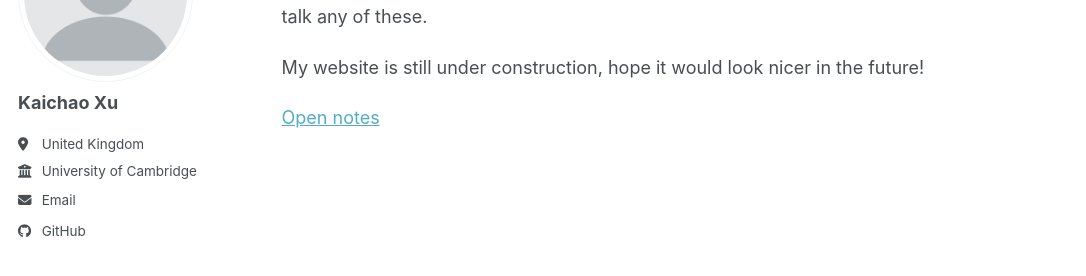
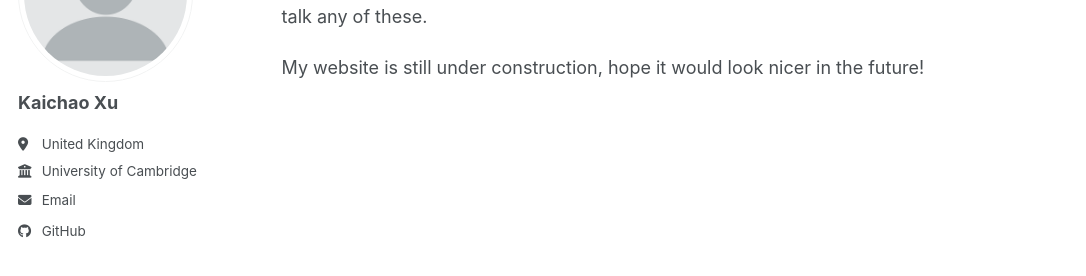
Before and after one commit to kx247/kaichaoxu, a Jekyll site: the page built from _pages/about.md, in a window 1280 px wide. Shown: the part 194-470 px from the top of the page, without its empty margins (0-1086 px from the left). Built offline with Jekyll 4.4.1, drawn with Linux system fonts in a browser that asks for light colours; a style sheet for code colours, icons or effects is not loaded.

Commit message:
Update about.md

```diff
--- a/_pages/about.md
+++ b/_pages/about.md
@@ -10,6 +10,3 @@ redirect_from:
 My name is Kaichao Xu, currently a student studying Mathematics (Part III) in Cambridge. My research interests are Analysis, PDEs and Applied Mathematics and I am really glad to talk any of these.
 
 My website is still under construction, hope it would look nicer in the future!
-
-
-[Open notes](/kaichaoxu/files/googlede3ba19d3e2583fc.html)
```
